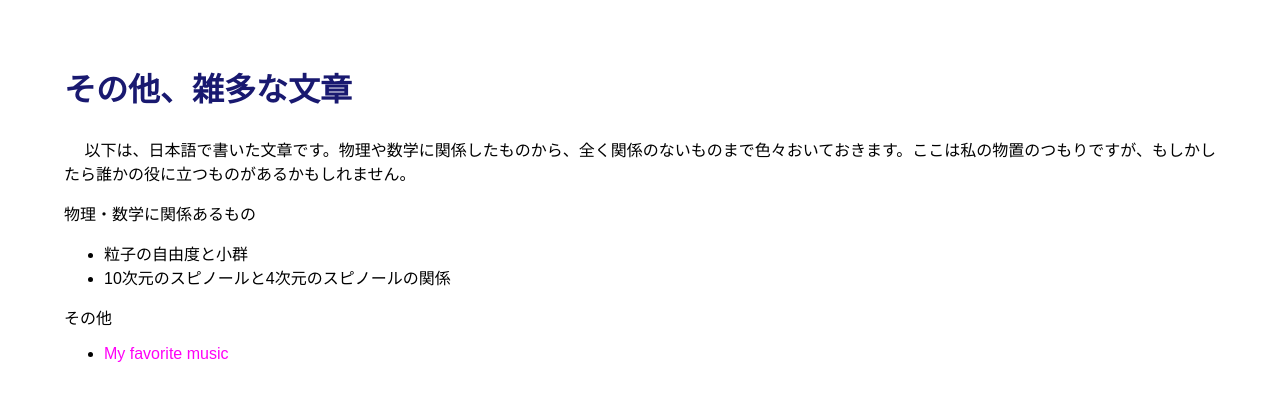
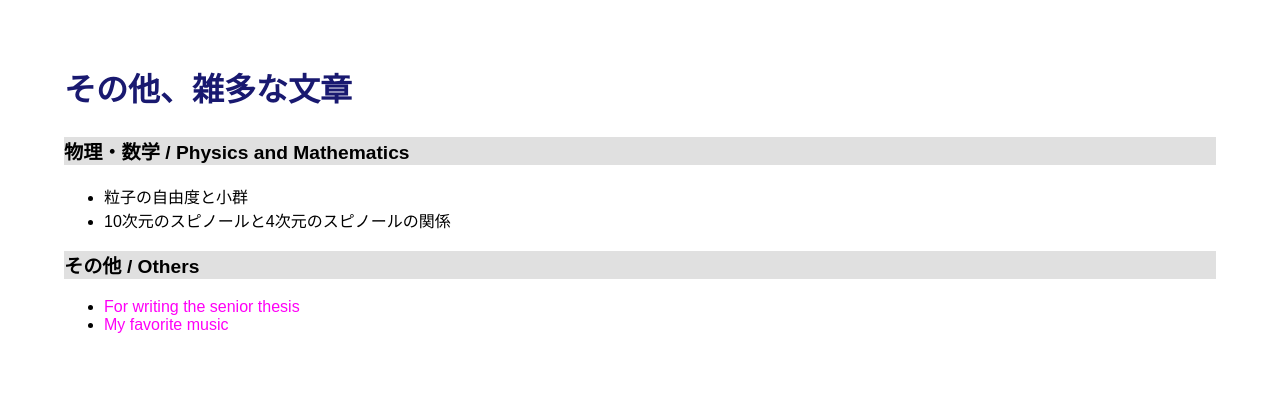
Before and after one commit to dxmegvpw/imiya.github.io, a Jekyll site: the page miya/miscellany/miscellany.html, which Jekyll copies as it is, in a window 1280 px wide. Shown: the top 401 px of the page. Built offline with Jekyll 4.4.1, drawn with Linux system fonts in a browser that asks for light colours.

Commit message:
Update files

```diff
--- a/miya/miscellany/miscellany.html
+++ b/miya/miscellany/miscellany.html
@@ -13,11 +13,7 @@
 <body>
     <h2>その他、雑多な文章</h2>
 
-    <p>
-        &emsp; 以下は、日本語で書いた文章です。物理や数学に関係したものから、全く関係のないものまで色々おいておきます。ここは私の物置のつもりですが、もしかしたら誰かの役に立つものがあるかもしれません。
-    </p>
-
-    <p>物理・数学に関係あるもの</p>
+    <h3>物理・数学 / Physics and Mathematics</h3>
 
     <ul>
         <li>
@@ -29,9 +25,12 @@
     </ul>
 
 
-    <p>その他</p>
+    <h3>その他 / Others</h3>
 
     <ul>
+        <li>
+            <a href="for_writing_the_senior_thesis/for_writing_the_senior_thesis.html">For writing the senior thesis</a>
+        </li>
         <li>
             <a href="my_favorite_music/my_favorite_music.html">My favorite music</a>
         </li>
```
Also changed, not shown: miya/miscellany/for_writing_the_senior_thesis/for_writing_the_senior_thesis.html (added, +17 -0 lines).
